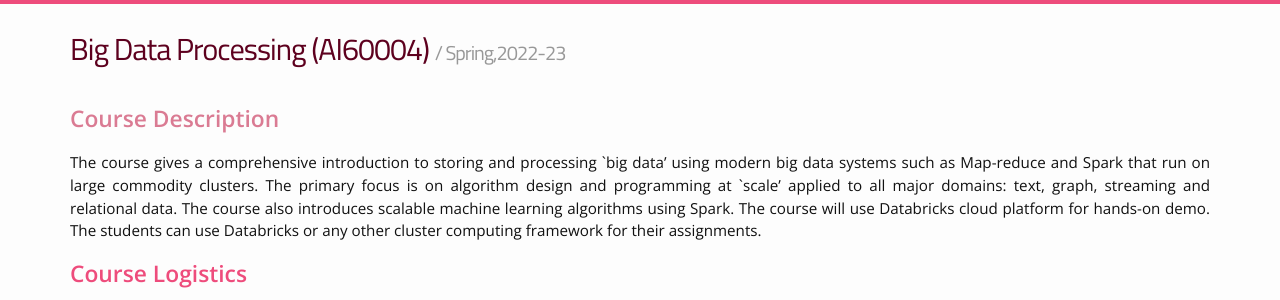
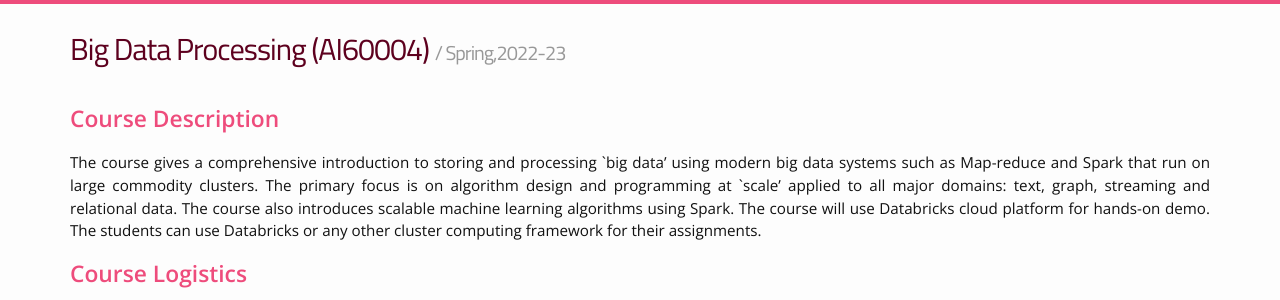
Before and after one commit to plaban/kmst-spring-2023, a Jekyll site: the page built from index.md, in a window 1280 px wide. Shown: the part 199-499 px from the top of the page. Built offline with Jekyll 4.4.1, drawn with Linux system fonts in a browser that asks for light colours; nearby versions of some CDN libraries.

Commit message:
changed color

```diff
--- a/_layouts/home.html
+++ b/_layouts/home.html
@@ -8,7 +8,7 @@ layout: default
 
     <br />
 
-    <h2 style="color: #da7b93;"><b>Course Description</b></h2>
+    <h2 style="color: #ee4c7c;"><b>Course Description</b></h2>
     <p align="justify">{{ site.course_description }}</p>
 
     {{ content }}
```
